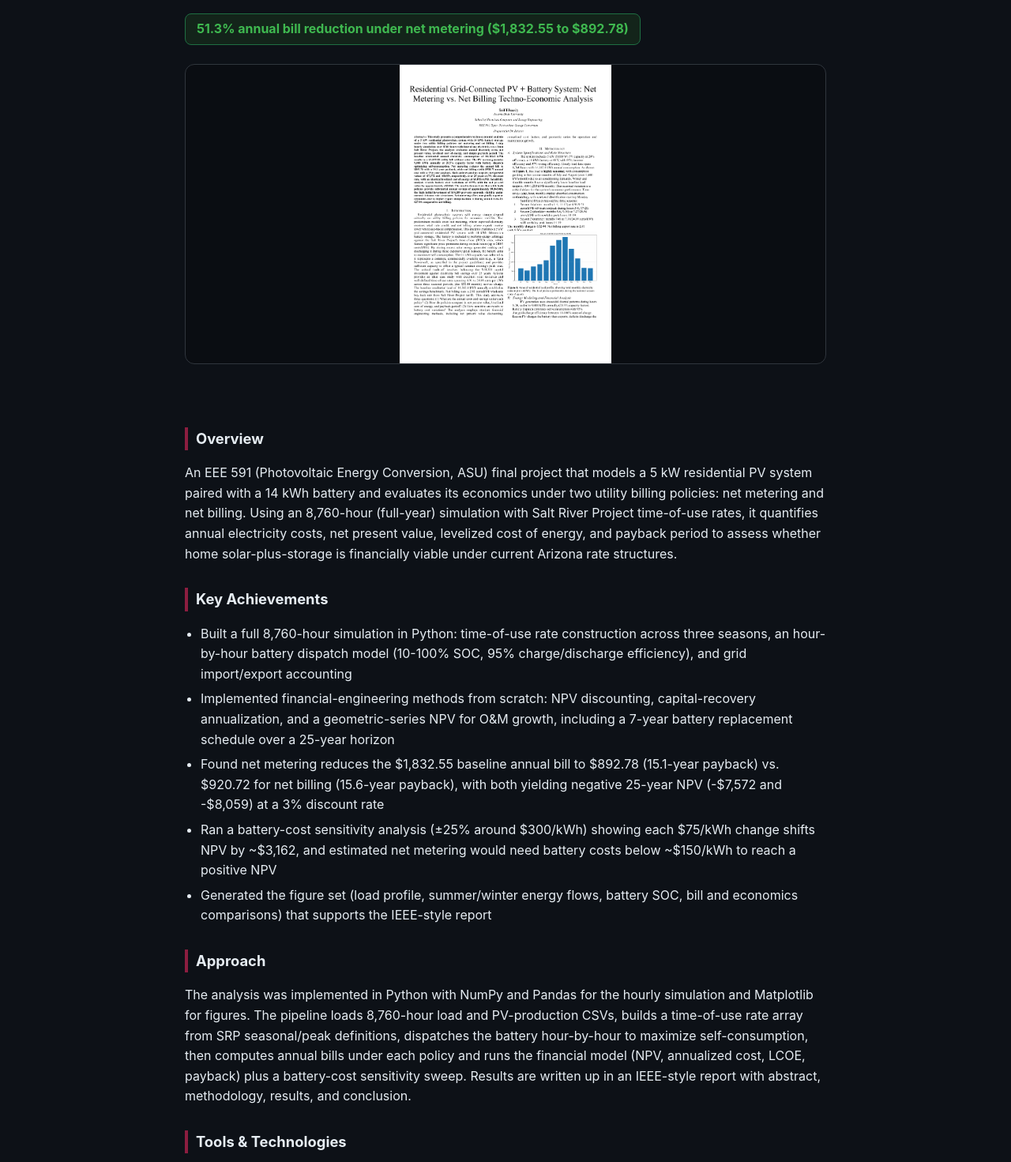
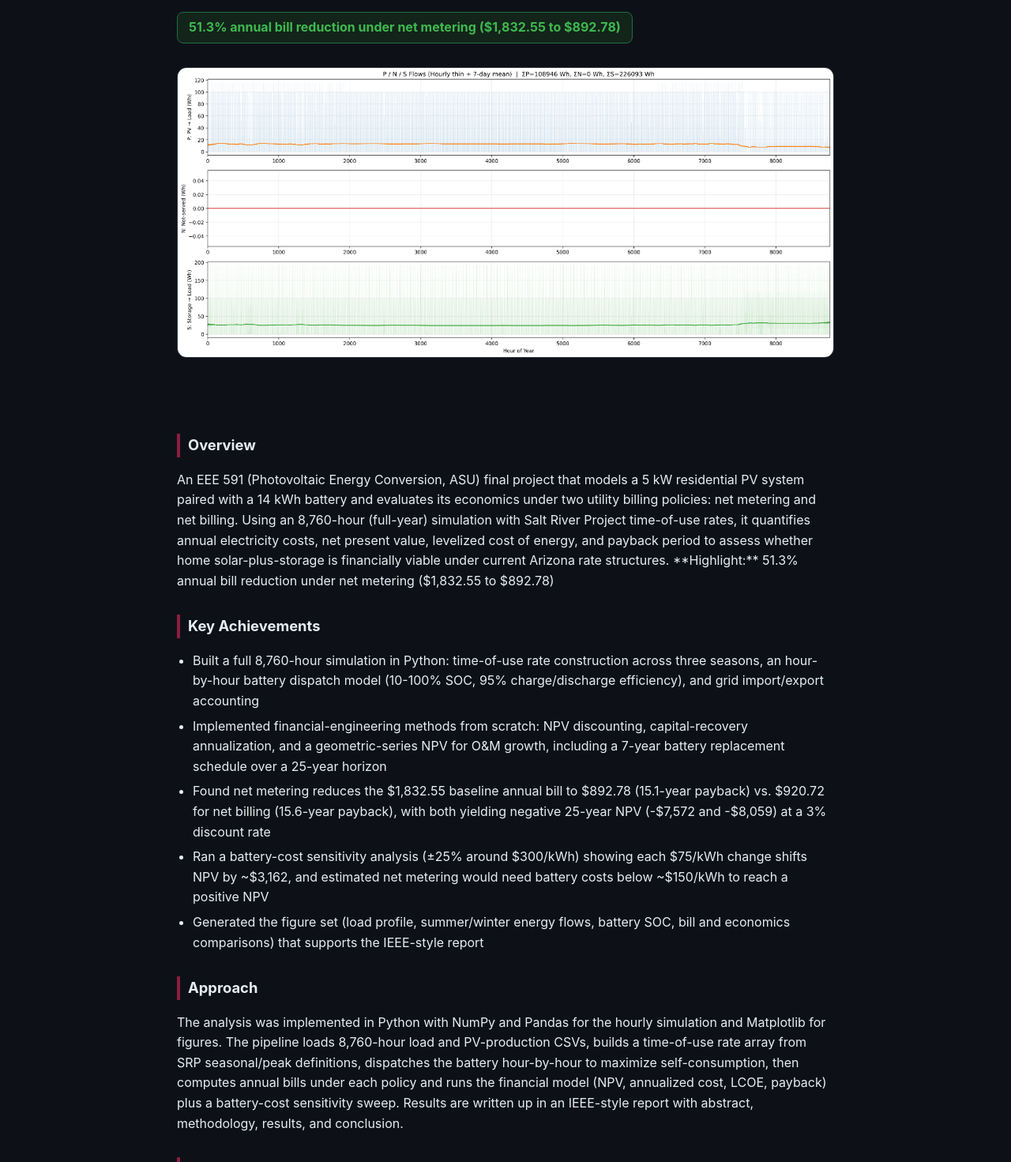
Before and after one commit to selsaady1/eee591-photovoltaic-final-project, a plain HTML site: page index.html in a window 1280 px wide. Shown: the part 240-1711 px from the top of the page at 79% size. Drawn offline with Linux system fonts and the light colour scheme.

Commit message:
Image-forward README + project site (graphics)

```diff
--- /dev/null
+++ b/images/_gallery.json
@@ -0,0 +1 @@
+["fig1.png", "fig2.png", "fig3.png", "fig4.png", "fig5.png", "fig6.png"]
--- a/index.html
+++ b/index.html
@@ -3,17 +3,19 @@
 <title>Photovoltaic Energy Conversion — Saif Elsaady</title><style>
 :root{--bg:#0d1117;--card:#161b22;--bd:#30363d;--fg:#e6edf3;--mut:#8b949e;--ac:#58a6ff;--mar:#8c1d40}
 *{box-sizing:border-box}body{margin:0;font-family:-apple-system,Segoe UI,Roboto,Helvetica,Arial,sans-serif;background:var(--bg);color:var(--fg);line-height:1.6}
-a{color:var(--ac);text-decoration:none}.wrap{max-width:860px;margin:0 auto;padding:24px}
+a{color:var(--ac);text-decoration:none}.wrap{max-width:880px;margin:0 auto;padding:24px}
 .top{padding:14px 24px;border-bottom:1px solid var(--bd);font-size:.9rem}
-.hero{padding:40px 24px 8px;max-width:860px;margin:0 auto}
+.hero{padding:38px 24px 6px;max-width:880px;margin:0 auto}
 .cat{display:inline-block;background:var(--mar);color:#fff;font-size:.72rem;padding:3px 10px;border-radius:999px;letter-spacing:.04em}
 h1{margin:.4rem 0 .3rem;font-size:2rem}.tag{color:var(--mut);font-size:1.1rem;margin:0 0 14px}
 .metric{display:inline-block;background:#13241a;border:1px solid #1f6f43;color:#3fb950;padding:6px 14px;border-radius:8px;font-weight:700;margin:6px 0}
-.hero-img{margin:18px 0;border:1px solid var(--bd);border-radius:12px;overflow:hidden;max-height:380px;display:flex;justify-content:center;background:#0a0d12}
-.hero-img img{max-width:100%;object-fit:contain}
+.hero-img{margin:18px auto;border:1px solid var(--bd);border-radius:12px;overflow:hidden;max-width:880px;background:#0a0d12;display:flex;justify-content:center}
+.hero-img img{max-width:100%;max-height:460px;object-fit:contain}
 h2{font-size:1.15rem;border-left:4px solid var(--mar);padding-left:10px;margin-top:30px}
 ul{padding-left:20px}li{margin:6px 0}
 .chips{display:flex;flex-wrap:wrap;gap:8px}.chip{background:var(--card);border:1px solid var(--bd);border-radius:999px;padding:4px 12px;font-size:.85rem}
+.gal{display:grid;grid-template-columns:repeat(auto-fill,minmax(200px,1fr));gap:12px;margin-top:12px}
+.gal img{width:100%;border:1px solid var(--bd);border-radius:8px;background:#0a0d12}
 .btns{display:flex;flex-wrap:wrap;gap:12px;margin:26px 0}
 .btn{background:var(--card);border:1px solid var(--bd);border-radius:8px;padding:10px 16px;font-weight:600}
 .btn:hover{border-color:var(--ac)}.btn.primary{background:var(--ac);color:#06101f;border-color:var(--ac)}
@@ -21,12 +23,16 @@ footer{color:var(--mut);font-size:.82rem;border-top:1px solid var(--bd);margin-t
 </style></head><body>
 <div class="top"><a href="https://selsaady1.github.io/portfolio/">← Portfolio</a> · <a href="https://github.com/selsaady1">github.com/selsaady1</a></div>
 <div class="hero"><span class="cat">Energy &amp; Power</span><h1>Photovoltaic Energy Conversion</h1>
-<p class="tag">Hourly techno-economic model comparing net metering vs. net billing for residential solar-plus-storage</p><div class="metric">51.3% annual bill reduction under net metering ($1,832.55 to $892.78)</div><div class="hero-img"><img src="images/preview.png" alt=""></div></div>
+<p class="tag">Hourly techno-economic model comparing net metering vs. net billing for residential solar-plus-storage</p><div class="metric">51.3% annual bill reduction under net metering ($1,832.55 to $892.78)</div></div>
+<div class="wrap" style="padding-top:0"><div class="hero-img"><img src="images/fig1.png" alt=""></div></div>
 <div class="wrap">
-<h2>Overview</h2><p>An EEE 591 (Photovoltaic Energy Conversion, ASU) final project that models a 5 kW residential PV system paired with a 14 kWh battery and evaluates its economics under two utility billing policies: net metering and net billing. Using an 8,760-hour (full-year) simulation with Salt River Project time-of-use rates, it quantifies annual electricity costs, net present value, levelized cost of energy, and payback period to assess whether home solar-plus-storage is financially viable under current Arizona rate structures.</p>
+<h2>Overview</h2><p>An EEE 591 (Photovoltaic Energy Conversion, ASU) final project that models a 5 kW residential PV system paired with a 14 kWh battery and evaluates its economics under two utility billing policies: net metering and net billing. Using an 8,760-hour (full-year) simulation with Salt River Project time-of-use rates, it quantifies annual electricity costs, net present value, levelized cost of energy, and payback period to assess whether home solar-plus-storage is financially viable under current Arizona rate structures.
+
+**Highlight:** 51.3% annual bill reduction under net metering ($1,832.55 to $892.78)</p>
 <h2>Key Achievements</h2><ul><li>Built a full 8,760-hour simulation in Python: time-of-use rate construction across three seasons, an hour-by-hour battery dispatch model (10-100% SOC, 95% charge/discharge efficiency), and grid import/export accounting</li><li>Implemented financial-engineering methods from scratch: NPV discounting, capital-recovery annualization, and a geometric-series NPV for O&amp;M growth, including a 7-year battery replacement schedule over a 25-year horizon</li><li>Found net metering reduces the $1,832.55 baseline annual bill to $892.78 (15.1-year payback) vs. $920.72 for net billing (15.6-year payback), with both yielding negative 25-year NPV (-$7,572 and -$8,059) at a 3% discount rate</li><li>Ran a battery-cost sensitivity analysis (±25% around $300/kWh) showing each $75/kWh change shifts NPV by ~$3,162, and estimated net metering would need battery costs below ~$150/kWh to reach a positive NPV</li><li>Generated the figure set (load profile, summer/winter energy flows, battery SOC, bill and economics comparisons) that supports the IEEE-style report</li></ul>
 <h2>Approach</h2><p>The analysis was implemented in Python with NumPy and Pandas for the hourly simulation and Matplotlib for figures. The pipeline loads 8,760-hour load and PV-production CSVs, builds a time-of-use rate array from SRP seasonal/peak definitions, dispatches the battery hour-by-hour to maximize self-consumption, then computes annual bills under each policy and runs the financial model (NPV, annualized cost, LCOE, payback) plus a battery-cost sensitivity sweep. Results are written up in an IEEE-style report with abstract, methodology, results, and conclusion.</p>
 <h2>Tools &amp; Technologies</h2><div class="chips"><span class="chip">Python</span><span class="chip">NumPy</span><span class="chip">Pandas</span><span class="chip">Matplotlib</span><span class="chip">CSV (8760-hour load/PV data)</span></div>
+<h2>Gallery</h2><div class="gal"><a href="images/fig2.png"><img src="images/fig2.png" loading="lazy" alt=""></a><a href="images/fig3.png"><img src="images/fig3.png" loading="lazy" alt=""></a><a href="images/fig4.png"><img src="images/fig4.png" loading="lazy" alt=""></a><a href="images/fig5.png"><img src="images/fig5.png" loading="lazy" alt=""></a><a href="images/fig6.png"><img src="images/fig6.png" loading="lazy" alt=""></a></div>
 <h2>Results</h2><p>Both policies cut the annual bill by roughly 49-51% (net metering to $892.78, net billing to $920.72) but neither is economically viable under current Arizona rates: 25-year net NPV is -$7,572 (net metering) and -$8,059 (net billing), payback is 15.1-15.6 years, and LCOE is $0.0956/kWh; net metering holds a ~$487 lifetime NPV advantage. Full details are in docs/EEE591_Project_Paper-1.docx.pdf.</p>
 <div class="btns"><a class="btn primary" href="https://github.com/selsaady1/eee591-photovoltaic-final-project">⌨ View source on GitHub</a><a class="btn" href="docs/EEE591_Project_Paper-1.docx.pdf">📄 View deliverable</a><a class="btn" href="https://selsaady1.github.io/portfolio/">All projects</a></div>
 </div>
```
Also changed, not shown: images/fig1.png (added), images/fig2.png (added), images/fig3.png (added), images/fig4.png (added), images/fig5.png (added), images/fig6.png (added), 1 other file.
